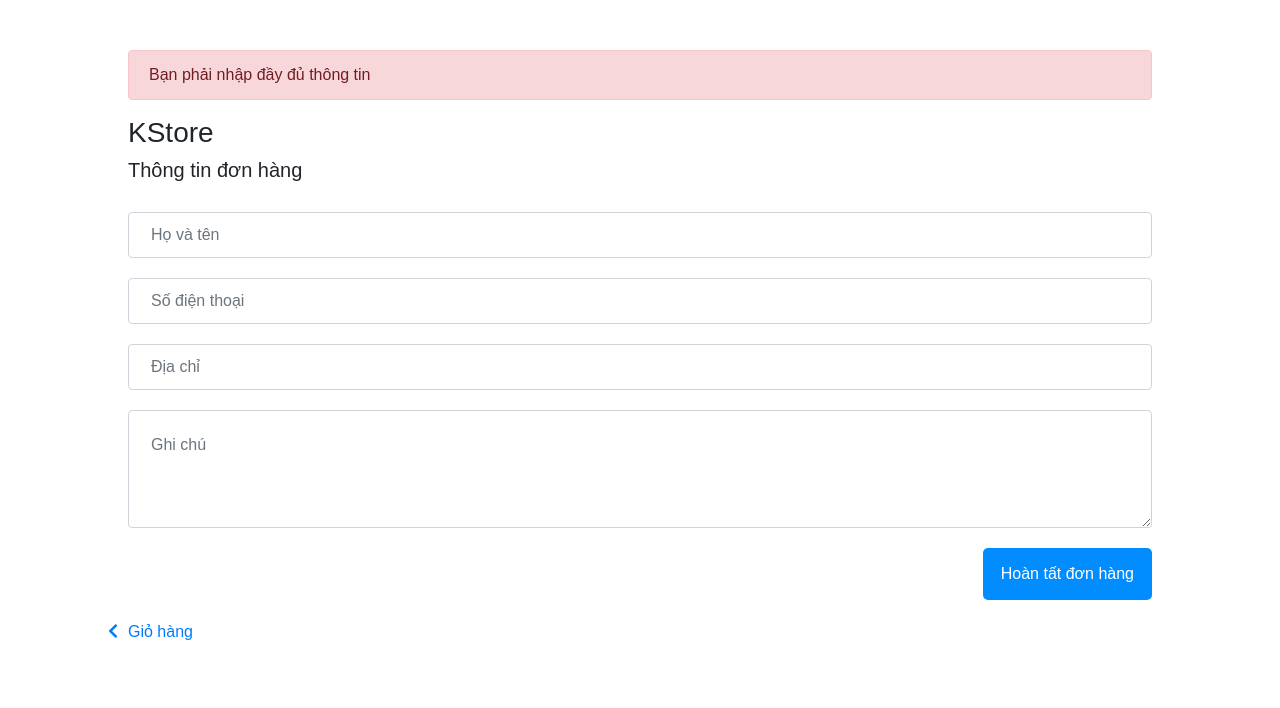
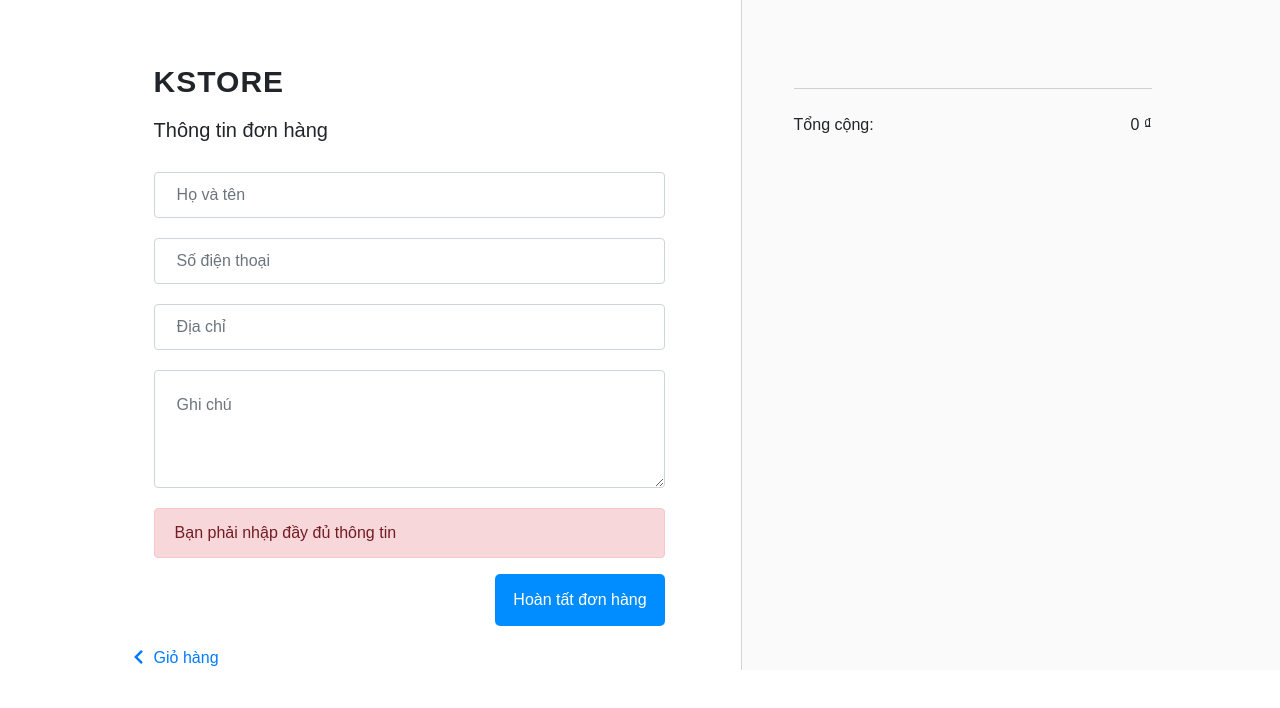
Before and after one commit to tuankiet107/shop-style, a React (Create React App) app: page /checkouts in a window 1280 px wide. Shown: the top 708 px of the page. Built offline with nearby package versions, Linux system fonts and the light colour scheme.

Commit message:
feat: show cart mini in checkout

```diff
--- a/src/components/pages/Cart.js
+++ b/src/components/pages/Cart.js
@@ -1,4 +1,5 @@
 import React, { useState } from "react";
+import firebase from "firebase";
 import { useDispatch, useSelector } from "react-redux";
 import { useHistory } from "react-router-dom";
 import {
@@ -30,6 +31,26 @@ function Cart() {
     }
   }
 
+  function onPlusQtyFn(product) {
+    dispatch({ type: INCREASE_QUANTITY, payload: product });
+
+    firebase
+      .firestore()
+      .collection("products")
+      .doc("veTsDR2nMSiv3ldp7J0F")
+      .get()
+      .then((doc) => {
+        let temp = doc.data().products;
+        Object.keys(temp).forEach((item) => {
+          if (product.id === item) {
+            if (product.quantity > temp[item].quantity) {
+              alert(`Sản phẩm ${product.name} không đủ tồn kho!`);
+            }
+          }
+        });
+      });
+  }
+
   function onMinusQtyFn(product) {
     if (product.quantity <= 1) {
       dispatch({ type: CLEAR_PRODUCT, payload: product });
@@ -47,11 +68,7 @@ function Cart() {
     return (
       <tr key={index}>
         <td className="image">
-          <img
-            src={product.image}
-            style={{ width: "100px", height: "100px" }}
-            alt=""
-          />
+          <img src={product.image} style={{ width: "100px" }} alt="" />
         </td>
 
         <td className="item">
@@ -73,9 +90,7 @@ function Cart() {
             <div className="btn-qty">
               <span
                 className="fas fa-plus"
-                onClick={() =>
-                  dispatch({ type: INCREASE_QUANTITY, payload: product })
-                }
+                onClick={() => onPlusQtyFn(product)}
               ></span>
               <span
                 className="fas fa-minus"
--- a/src/components/pages/Checkout.js
+++ b/src/components/pages/Checkout.js
@@ -7,6 +7,7 @@ import { Link, useHistory } from "react-router-dom";
 import Swal from "sweetalert2";
 import { RESET_BASKET } from "../../actions/types";
 import RandomId from "../features/RandomId";
+import ConvertPrice from "../features/ConvertPrice";
 
 function Checkout() {
   const history = useHistory();
@@ -22,23 +23,6 @@ function Checkout() {
   });
   const [data, setData_DB] = useState();
   const { register, handleSubmit, errors } = useForm();
-
-  // useEffect(() => {
-  //   async function fetDataFromDB() {
-  //     firebase
-  //       .firestore()
-  //       .collection("products")
-  //       .doc("veTsDR2nMSiv3ldp7J0F")
-  //       .get()
-  //       .then((doc) => {
-  //         setData_DB(doc.data().products);
-  //       })
-  //       .catch(function (error) {
-  //         console.log("Error getting document:", error);
-  //       });
-  //   }
-  //   fetDataFromDB();
-  // }, []);
 
   useEffect(() => {
     sessionStorage.setItem("fullName", info_checkout.fullName);
@@ -97,8 +81,6 @@ function Checkout() {
         timer: 1500,
       });
 
-      // minusQtyProductBought();
-
       history.push("/");
 
       dispatch({
@@ -109,37 +91,20 @@ function Checkout() {
     }
   }
 
-  // function minusQtyProductBought() {
-  //   const products = basket.products.filter((item) => {
-  //     return Object.keys(data).map((item1) => {
-  //       return item.id === data[item1].id;
-  //     });
-  //   });
-  //   products.forEach((item3) => {
-  //     Object.keys(data).forEach((item4) => {
-  //       if (item3.id === data[item4].id) {
-  //         firebase
-  //           .firestore()
-  //           .collection("products")
-  //           .doc("veTsDR2nMSiv3ldp7J0F")
-  //           .update({
-  //             [`products.${item3.id}`]: {
-  //               ...data[item4],
-  //               quantity: data[item4].quantity - item3.quantity,
-  //             },
-  //           });
-  //       }
-  //     });
-  //   });
-  // }
+  function onShowProductList() {
+    let sidebar = document.getElementById("sidebar-products");
+    sidebar.classList.toggle("show-sidebar");
+  }
 
   return (
-    <div>
+    <div className="wrap">
       <div className="checkouts">
-        {errors && (
-          <Alert variant="danger">Bạn phải nhập đầy đủ thông tin</Alert>
-        )}
         <h3>KStore</h3>
+        <div className="show-cart-mini" onClick={onShowProductList}>
+          <i class="fas fa-shopping-cart">
+            <span class="badge">Hiển thị thông tin đơn hàng </span>
+          </i>
+        </div>
         <h5>Thông tin đơn hàng</h5>
         <Form>
           <Row>
@@ -198,6 +163,9 @@ function Checkout() {
               />
             </Col>
           </Row>
+          {errors && (
+            <Alert variant="danger">Bạn phải nhập đầy đủ thông tin</Alert>
+          )}
           <Row>
             <Col>
               <button onClick={handleSubmit(onClickSubmit)}>
@@ -211,6 +179,43 @@ function Checkout() {
           <i className="fas fa-chevron-left"></i>Giỏ hàng
         </Link>
       </div>
+
+      <div className="sidebar" id="sidebar-products">
+        <div className="sidebar-content">
+          <div className="order-summary-sections">
+            <div className="order-summary-section-product-list">
+              <table>
+                <thead></thead>
+                <tbody>
+                  {basket.products.map((product, index) => {
+                    return (
+                      <tr key={index}>
+                        <td className="product-image">
+                          <img src={product.image} alt="" />
+                          <span>{product.quantity}</span>
+                        </td>
+                        <td className="product-description">
+                          <span>{product.name}</span>
+                          <span className="size-small">
+                            Size: {product.size}
+                          </span>
+                        </td>
+                        <td className="product-price">
+                          {ConvertPrice(product.price)}
+                        </td>
+                      </tr>
+                    );
+                  })}
+                </tbody>
+              </table>
+            </div>
+            <div className="order-summary-section-total-lines">
+              <span>Tổng cộng: </span>
+              <span>{ConvertPrice(basket.cartCost)}</span>
+            </div>
+          </div>
+        </div>
+      </div>
     </div>
   );
 }
--- a/src/components/pages/Product.js
+++ b/src/components/pages/Product.js
@@ -1,6 +1,6 @@
 import React, { useEffect, useState } from "react";
 import { Col, Container, Form, Row } from "react-bootstrap";
-import { useDispatch } from "react-redux";
+import { useDispatch, useSelector } from "react-redux";
 import { ADD_PRODUCT_BASKET } from "../../actions/types";
 import ConvertPrice from "../features/ConvertPrice";
 import Header from "../views/Header";
@@ -12,6 +12,7 @@ import firebase from "firebase";
 function Details({ location }) {
   const [size, setSize] = useState("S");
   let sizes = ["S", "M", "L", "XL"];
+  const productsBasket = useSelector((state) => state.basketState.products);
   const dispatch = useDispatch();
   const history = useHistory();
   const product = location.state;
@@ -21,25 +22,6 @@ function Details({ location }) {
     setTimeout(() => {
       window.scrollTo(0, 0);
     }, 100);
-
-    // async function getQtyStillDB() {
-    //   firebase
-    //     .firestore()
-    //     .collection("products")
-    //     .doc("veTsDR2nMSiv3ldp7J0F")
-    //     .get()
-    //     .then((doc) => {
-    //       let temp = doc.data().products;
-    //       let qty = Object.keys(temp).find((item) => {
-    //         if (temp[item].id === product.id) {
-    //           return temp[item].qty;
-    //         }
-    //       });
-    //       console.log(qty);
-    //     });
-    // }
-
-    // getQtyStillDB();
   }, []);
 
   async function onAddToCart(product) {
@@ -55,6 +37,25 @@ function Details({ location }) {
         title: "Đã thêm vào giỏ hàng.",
       });
       dispatch({ type: ADD_PRODUCT_BASKET, payload: product, size: size });
+      firebase
+        .firestore()
+        .collection("products")
+        .doc("veTsDR2nMSiv3ldp7J0F")
+        .get()
+        .then((doc) => {
+          let temp = doc.data().products;
+          productsBasket.forEach((sp1) => {
+            if (sp1.id === product.id) {
+              Object.keys(temp).forEach((item) => {
+                if (sp1.id === item) {
+                  if (sp1.quantity > temp[item].quantity) {
+                    alert(`Sản phẩm ${product.name} không đủ tồn kho!`);
+                  }
+                }
+              });
+            }
+          });
+        });
     } else {
       await Swal.fire({
         title: "warning",
@@ -77,9 +78,6 @@ function Details({ location }) {
           <Col lg="5" md="5" sm="5" xs="5" id="detail-product">
             <div className="product-title">
               <h1> {product.name} </h1>
-              {/* <div className="qty-still">
-                Số lượng còn lại: {product.quantity}{" "}
-              </div> */}
               <span>Mã sản phẩm: {product.id} </span>
             </div>
             <div className="product-price">
--- a/src/styles/user/_checkout.scss
+++ b/src/styles/user/_checkout.scss
@@ -1,15 +1,55 @@
-div {
-  h2 {
-    font-weight: bold;
-    text-transform: uppercase;
-    letter-spacing: 1px;
-    font-size: 40px;
+.wrap {
+  max-width: 100em;
+  width: 100%;
+  display: flex;
+  background-color: #fafafa;
+  position: relative;
+  @media screen and (max-width: 992px) {
+    .checkouts {
+      width: 100% !important;
+      .show-cart-mini {
+        display: block !important;
+      }
+    }
+    .sidebar {
+      margin-top: 150px;
+      padding: 0 20px;
+      transition: 0.5s;
+      width: 100% !important;
+      position: absolute;
+      top: 0;
+      left: 0;
+      transform: translateX(-100%);
+    }
+    .show-sidebar {
+      transform: translateX(0);
+    }
   }
   .checkouts {
-    width: 80%;
-    margin: 50px auto;
+    width: 58%;
+    padding-right: 6%;
+    padding-left: 12%;
+    padding-top: 4em;
+    border-right: 1px solid #d4d2d2;
+    background-color: white;
     h3 {
       text-transform: capitalize;
+      font-weight: bold;
+      text-transform: uppercase;
+      letter-spacing: 1px;
+      font-size: 30px;
+    }
+    .show-cart-mini {
+      display: none;
+      color: #338dbc;
+      padding: 10px 0;
+      border-top: 1px solid #dadada;
+      border-bottom: 1px solid #dadada;
+      font-size: 18px;
+      cursor: pointer;
+    }
+    h5 {
+      padding-top: 10px;
     }
     form {
       margin-top: 30px;
@@ -66,4 +106,71 @@ div {
       }
     }
   }
+  .sidebar {
+    width: 32%;
+    padding-left: 4%;
+    padding-top: 4em;
+    padding-bottom: 4em;
+    background-color: #fafafa;
+    .sidebar-content {
+      .order-summary-sections {
+        .order-summary-section-product-list {
+          border-bottom: 1px solid #d1d0d0;
+          padding-bottom: 1.5em;
+          table {
+            width: 100%;
+            tbody {
+              tr {
+                display: flex;
+                align-items: center;
+                justify-content: space-between;
+                margin: 6px 0;
+                .product-image {
+                  position: relative;
+                  width: 80px;
+                  height: 80px;
+                  img {
+                    width: 70px;
+                    height: 70px;
+                    position: absolute;
+                    border-radius: 15px;
+                  }
+                  span {
+                    position: absolute;
+                    top: -10px;
+                    right: -3px;
+                    width: 23px;
+                    height: 23px;
+                    color: white;
+                    text-align: center;
+                    border-radius: 50%;
+                    background-color: #b6b6b6;
+                  }
+                }
+                .product-description {
+                  width: 56%;
+                  display: flex;
+                  flex-direction: column;
+                  text-transform: capitalize;
+                  color: #575757;
+                  .size-small {
+                    font-size: 16px;
+                    color: #9e9e9e;
+                  }
+                }
+                .product-price {
+                  float: right;
+                }
+              }
+            }
+          }
+        }
+        .order-summary-section-total-lines {
+          padding-top: 1.5em;
+          display: flex;
+          justify-content: space-between;
+        }
+      }
+    }
+  }
 }
```
